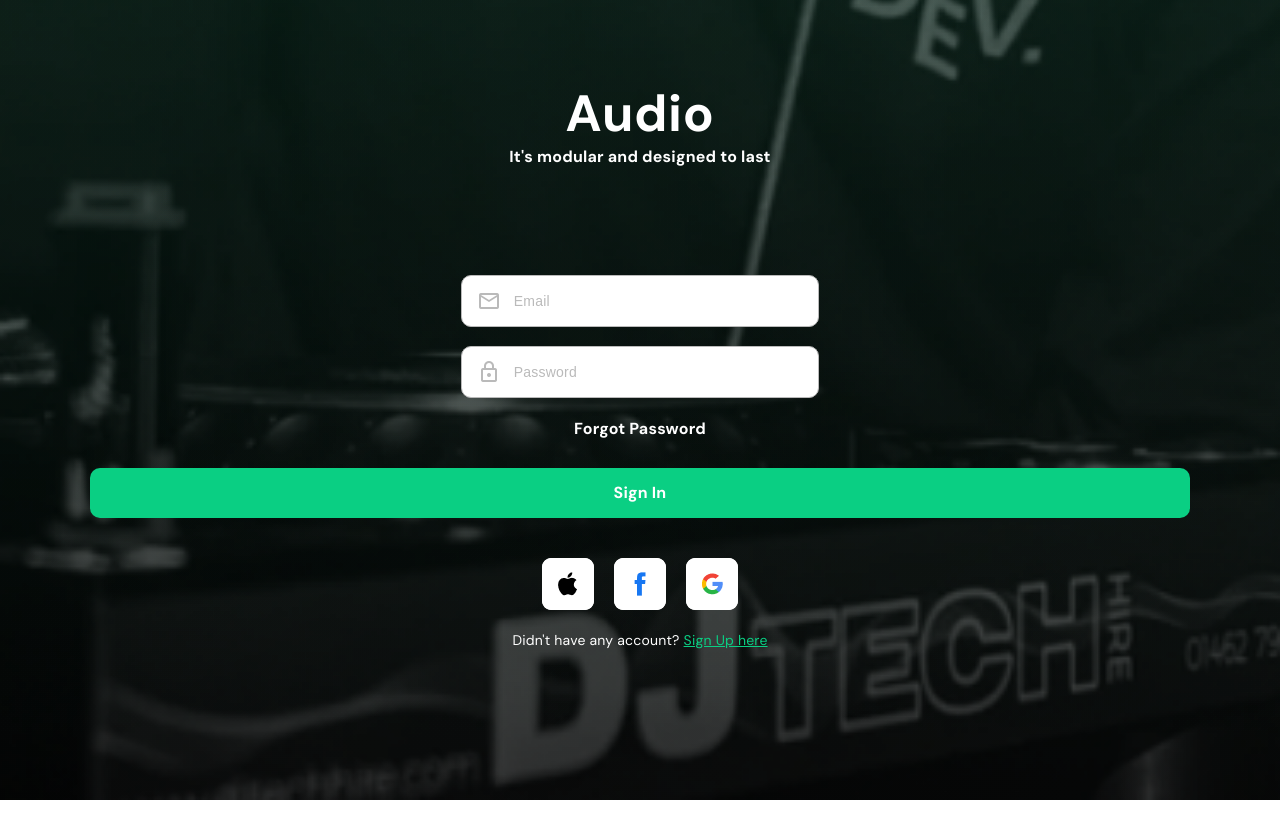
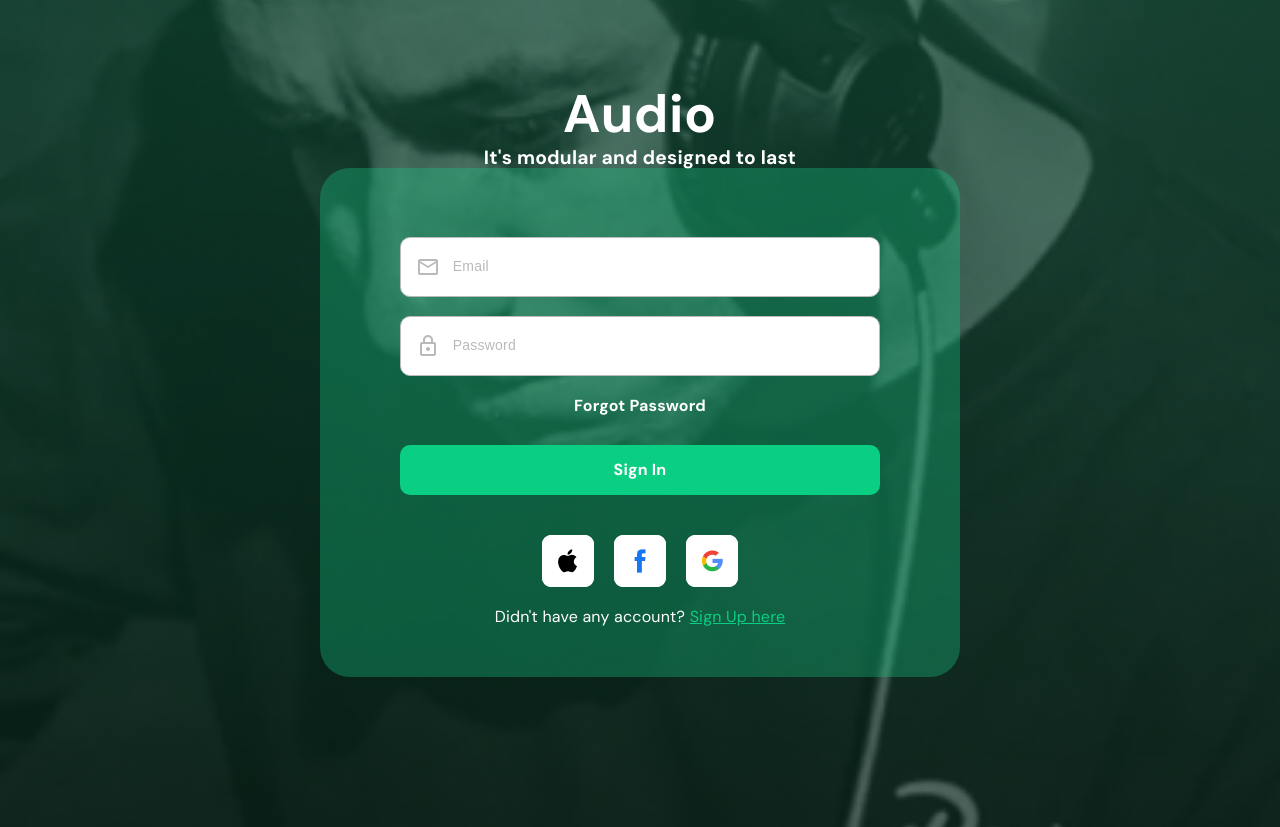
Before and after one commit to isabellaterssariol/challenge03, a React (Vite) app: page /sign-in in a window 1280 px wide. Before the commit the page ends 800 px from the top, so only its background shows below. Built offline with nearby package versions, Linux system fonts and the light colour scheme; what reactfire would draw is missing.

Commit message:
Implementing responsiveness to LoginPage.

```diff
--- a/src/components/Button.module.css
+++ b/src/components/Button.module.css
@@ -30,3 +30,22 @@
 .arrow {
     margin-left: auto;
 }
+
+@media (min-width: 426px) and (max-width: 768px) {
+    .button {
+        width: 27rem;
+    }
+}
+
+@media (min-width: 769px) and (max-width: 1024px) {
+    .button {
+        width: 24rem;
+    }
+}
+
+@media (min-width: 1025px) {
+    .button {
+        width: 30rem;
+        height: 3.6rem;
+    }
+}
--- a/src/pages/LoginPage.module.css
+++ b/src/pages/LoginPage.module.css
@@ -185,3 +185,94 @@
     margin-top: 10px;
     width: 28vw;
 }
+
+@media (max-width: 320px) {
+    .field {
+        width: 14rem;
+        height: 3.125rem;
+    }
+}
+
+@media (min-width: 426px) and (max-width: 768px) {
+    .field {
+        width: 24rem;
+        height: 3.125rem;
+    }
+
+    .container {
+        background-repeat: no-repeat;
+        background-size: cover;
+        background-position: center center;
+    }
+
+    .header {
+        margin-top: 11rem;
+    }
+
+    .header h1 {
+        font-size: 4rem;
+    }
+
+    .header p {
+        font-size: 1.1rem;
+    }
+
+    .footerText {
+        font-size: 0.95rem;
+    }
+}
+
+@media (min-width: 769px) and (max-width: 1024px) {
+    .container {
+        background-repeat: no-repeat;
+        background-size: cover;
+        background-position: center center;
+    }
+
+    .form {
+        background-color:rgba(22, 199, 131, 0.343);
+        border-radius: 30px;
+        width: 30rem;
+        padding: 40px 0px;
+    }
+
+    .header h1 {
+        font-size: 4rem;
+    }
+
+    .header p {
+        font-size: 1.1rem;
+    }
+}
+
+@media (min-width: 1025px) {
+    .container {
+        background-repeat: no-repeat;
+        background-size: cover;
+        background-position: center center;
+    }
+
+    .form {
+        background-color:rgba(22, 199, 131, 0.343);
+        border-radius: 30px;
+        width: 40rem;
+        padding: 50px 0px;
+    }
+
+    .field {
+        width: 28rem;
+        height: 3.6rem;
+    }
+
+    .header h1 {
+        font-size: 3.3rem;
+    }
+
+    .header p {
+        font-size: 1.2rem;
+    }
+
+    .footerText {
+        font-size: 1rem;
+    }
+}
```
